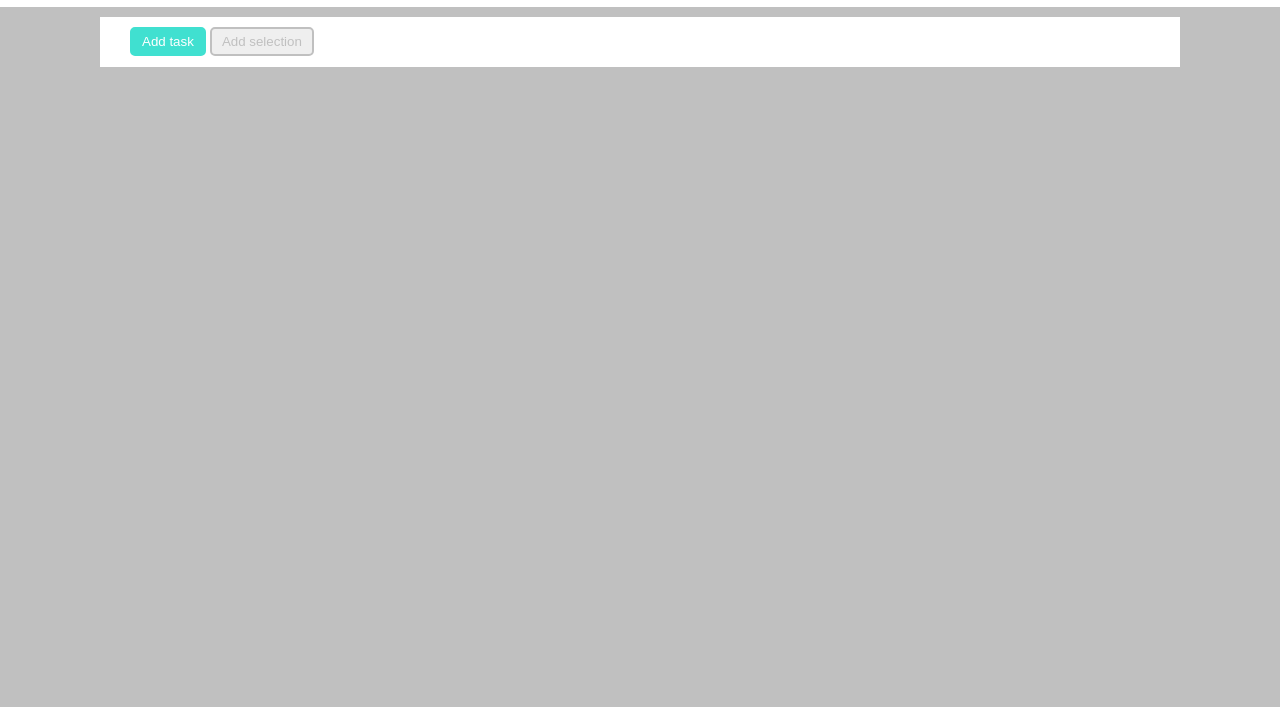
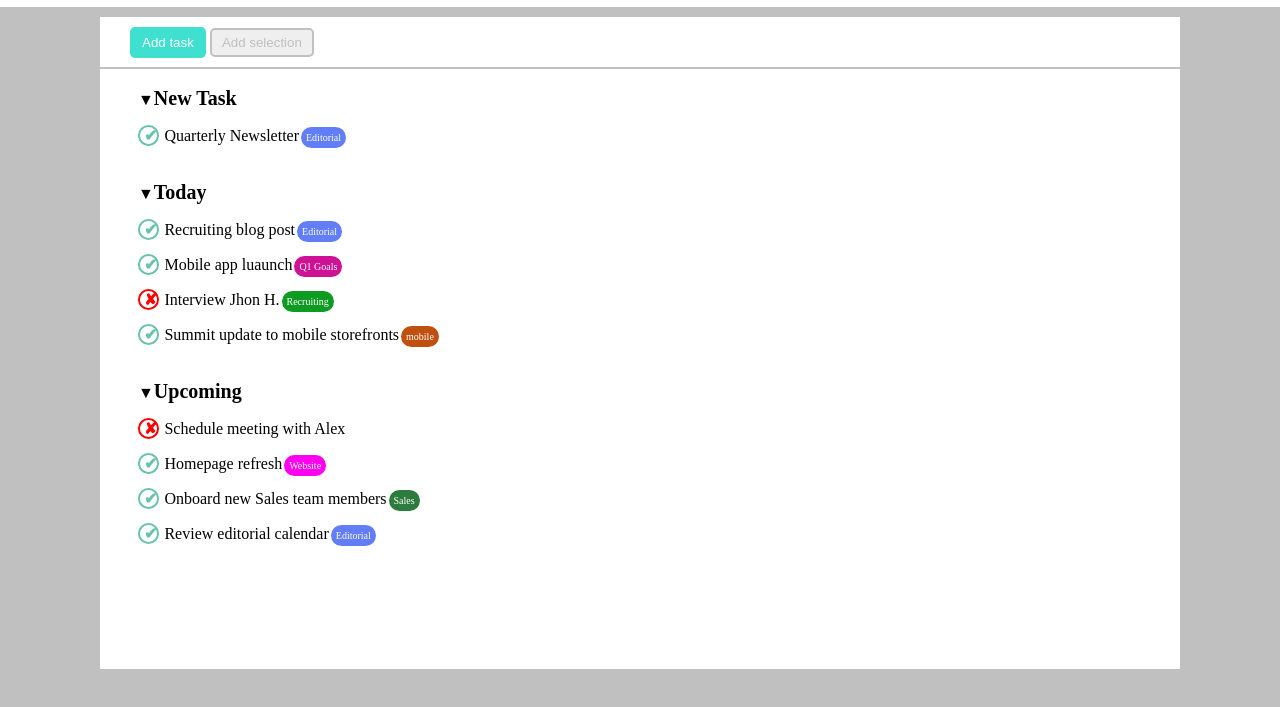
Before and after one commit to Al3ss4/html-css-toboolist, a plain HTML site: page index.html in a window 1280 px wide. Shown: the part 53-760 px from the top of the page. Drawn offline with Linux system fonts and the light colour scheme.

Commit message:
ultimo commit

```diff
--- a/index.html
+++ b/index.html
@@ -14,7 +14,7 @@
         <h1 id="title">Toboolist</h1>
     </header>
     <!-- / header -->
-    <!-- inizio main-->
+    <!-- inizio main, inserimento button -->
     <main>
         <div id="color-main">
             <div id="color-box">
@@ -22,22 +22,35 @@
                 <button class="button2">Add selection</button>
             </div>
         </div>
-
-
-
-
-
-
-
-
-
-    </main>
-
-
-
-
-
-
-
+    <!-- /inserimento button -->
+    <!-- inizio ul -->
+        <div id="color-main1">
+            <div>
+                <ul>
+                    <li class="tabella2">&#9660;<span class="testo">New Task</span></li>
+                    <li class="tabella2"><span class="spunta">&#10004;</span>Quarterly Newsletter<span class="circle">Editorial</span> </li>
+                </ul>
+            </div>
+            <div class="margine">
+                <ul>
+                    <li class="tabella2">&#9660;<span class="testo">Today</span></li>
+                    <li class="tabella2"><span class="spunta">&#10004;</span>Recruiting blog post<span class="circle">Editorial</span> </li>
+                    <li class="tabella2"><span class="spunta">&#10004;</span>Mobile app luaunch<span class="circle1">Q1 Goals</span> </li>
+                    <li class="tabella2"><span class="spunta1">&#10008;</span>Interview Jhon H.<span class="circle2">Recruiting</span> </li>
+                    <li class="tabella2"><span class="spunta">&#10004;</span>Summit update to mobile storefronts<span class="circle3">mobile</span> </li>
+                </ul>
+            </div>
+            <div>
+                <ul>
+                    <li class="tabella2">&#9660;<span class="testo">Upcoming</span></li>
+                    <li class="tabella2"><span class="spunta1">&#10008;</span>Schedule meeting with Alex<span></li>
+                    <li class="tabella2"><span class="spunta">&#10004;</span>Homepage refresh<span class="circle4">Website</span> </li>
+                    <li class="tabella2"><span class="spunta">&#10004;</span>Onboard new Sales team members<span class="circle5">Sales</span> </li>
+                    <li class="tabella2"><span class="spunta">&#10004;</span>Review editorial calendar<span class="circle">Editorial</span> </li>
+                </ul>
+            </div>
+        </div>
+    <!-- / ul -->
+     </main>
 </body>
 </html>
--- a/stile.css
+++ b/stile.css
@@ -29,7 +29,7 @@ body{
 .button1{
     background-color: turquoise;
     border-radius: 5px;
-    padding: 5px 10px;
+    padding: 6px 10px;
     border-style:solid;
     color: white;
     border-color:turquoise;
@@ -41,3 +41,89 @@ body{
     border-color: rgb(192, 192, 192);
     border-style: solid;
 }
+#color-main1{
+    background-color: white;
+    height: 600px;
+    margin: 0 100px;
+    margin-top: 2px;
+}
+ul{
+    list-style: none;
+    padding: 10px 30px;
+}
+.testo{
+    font-size: 20px;
+    font-weight: bold;
+}
+.circle{
+    border-radius: 15px;
+    background-color: rgb(97, 125, 248);
+    padding: 5px;
+    font-size: 10px;
+    color: white;
+    margin-left: 2px;
+}
+.spunta{
+    height: 25px;
+    width: 25px;
+    color: #68c2ac;
+    font-weight: bold;
+    border: 2px solid #68c2ac;
+    border-radius: 50%;
+    padding-left: 4px;
+    margin-right: 5px;
+}
+.spunta1{
+    height: 25px;
+    width: 25px;
+    color:red;
+    font-weight: bold;
+    border: 2px solid red;
+    border-radius: 50%;
+    padding-left: 4px;
+    margin-right: 5px;
+}
+.tabella2{
+    padding: 8px;
+
+}
+.circle1{
+    border-radius: 15px;
+    background-color: rgb(206, 18, 149);
+    padding: 5px;
+    font-size: 10px;
+    color: white;
+    margin-left: 2px;
+}
+.circle2{
+    border-radius: 15px;
+    background-color: rgb(14, 155, 33);
+    padding: 5px;
+    font-size: 10px;
+    color: white;
+    margin-left: 2px;
+}
+.circle3{
+    border-radius: 15px;
+    background-color: rgb(192, 80, 15);
+    padding: 5px;
+    font-size: 10px;
+    color: white;
+    margin-left: 2px;
+}
+.circle4{
+    border-radius: 15px;
+    background-color: rgb(255, 0, 242);
+    padding: 5px;
+    font-size: 10px;
+    color: white;
+    margin-left: 2px;
+}
+.circle5{
+    border-radius: 15px;
+    background-color: rgb(45, 124, 62);
+    padding: 5px;
+    font-size: 10px;
+    color: white;
+    margin-left: 2px;
+}
```
